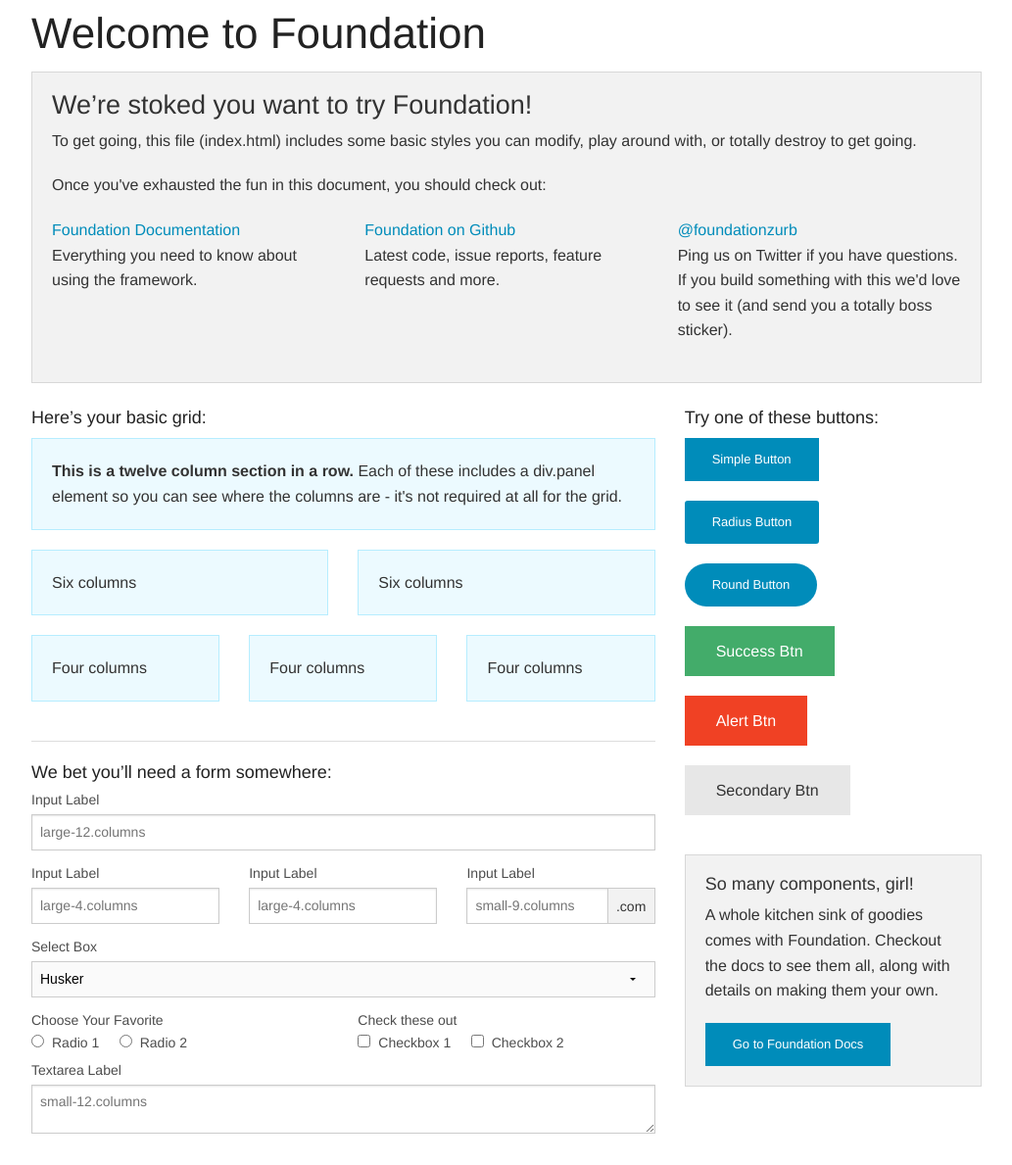
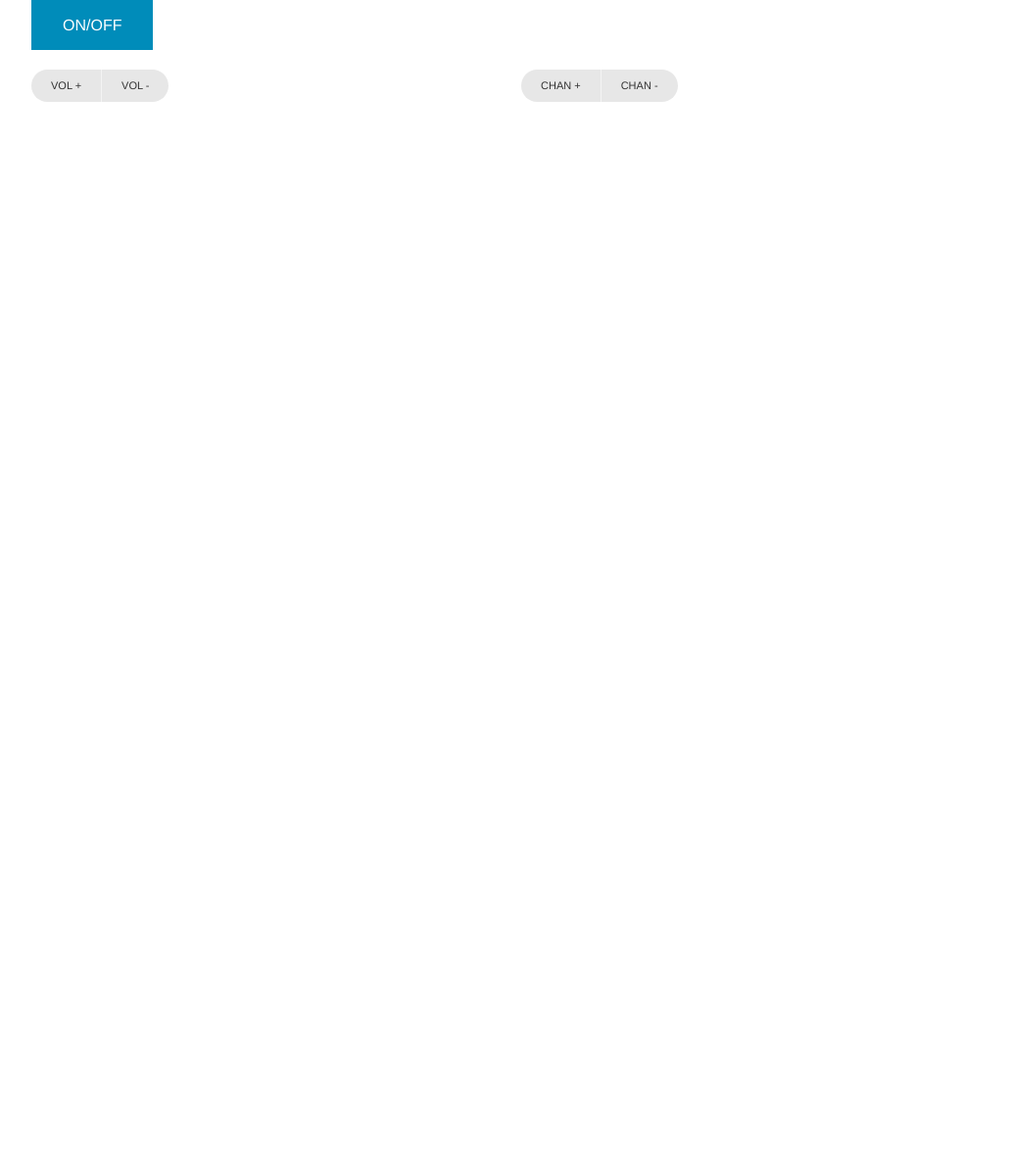
Before and after one commit to lvarney14/Test, a plain HTML site: page index.html in a window 1280 px wide. Shown: the whole page at 98% size, without its empty margins (123-1156 px from the left). After the commit the page ends 800 px from the top, so only its background shows below. Drawn offline with Linux system fonts and the light colour scheme.

Commit message:
1st commit

```diff
--- a/index.html
+++ b/index.html
@@ -3,159 +3,51 @@
   <head>
     <meta charset="utf-8" />
     <meta name="viewport" content="width=device-width, initial-scale=1.0" />
-    <title>Foundation | Welcome</title>
+    <title>TEST</title>
     <link rel="stylesheet" href="css/foundation.css" />
+    <link rel="stylesheet" href="css/styles.css" />
     <script src="js/vendor/modernizr.js"></script>
   </head>
   <body>
 
+    <!-- ON/OFF CONTROLS -->
     <div class="row">
-      <div class="large-12 columns">
-        <h1>Welcome to Foundation</h1>
+      <div class="small-12 columns">
+
+          <a href="#" class="button">ON/OFF</a>
+
       </div>
     </div>
 
+    <!-- VOLUME & CHAN -->
     <div class="row">
-      <div class="large-12 columns">
-      	<div class="panel">
-	        <h3>We&rsquo;re stoked you want to try Foundation! </h3>
-	        <p>To get going, this file (index.html) includes some basic styles you can modify, play around with, or totally destroy to get going.</p>
-	        <p>Once you've exhausted the fun in this document, you should check out:</p>
-	        <div class="row">
-	        	<div class="large-4 medium-4 columns">
-	    		<p><a href="http://foundation.zurb.com/docs">Foundation Documentation</a><br />Everything you need to know about using the framework.</p>
-	    	</div>
-	        	<div class="large-4 medium-4 columns">
-	        		<p><a href="http://github.com/zurb/foundation">Foundation on Github</a><br />Latest code, issue reports, feature requests and more.</p>
-	        	</div>
-	        	<div class="large-4 medium-4 columns">
-	        		<p><a href="http://twitter.com/foundationzurb">@foundationzurb</a><br />Ping us on Twitter if you have questions. If you build something with this we'd love to see it (and send you a totally boss sticker).</p>
-	        	</div>
-					</div>
-      	</div>
-      </div>
+
+      <!-- VOL -->
+      <div class="small-6 columns">
+
+          <div class="button-bar">
+            <ul class="button-group round">
+              <li><a href="#" class="tiny button secondary">VOL +</a></li>
+              <li><a href="#" class="tiny button secondary">VOL -</a></li>
+            </ul>
           </div>
 
-    <div class="row">
-      <div class="large-8 medium-8 columns">
-        <h5>Here&rsquo;s your basic grid:</h5>
-        <!-- Grid Example -->
-
-        <div class="row">
-          <div class="large-12 columns">
-            <div class="callout panel">
-              <p><strong>This is a twelve column section in a row.</strong> Each of these includes a div.panel element so you can see where the columns are - it's not required at all for the grid.</p>
-            </div>
-          </div>
-        </div>
-        <div class="row">
-          <div class="large-6 medium-6 columns">
-            <div class="callout panel">
-              <p>Six columns</p>
-            </div>
-          </div>
-          <div class="large-6 medium-6 columns">
-            <div class="callout panel">
-              <p>Six columns</p>
-            </div>
-          </div>
-        </div>
-        <div class="row">
-          <div class="large-4 medium-4 small-4 columns">
-            <div class="callout panel">
-              <p>Four columns</p>
-            </div>
-          </div>
-          <div class="large-4 medium-4 small-4 columns">
-            <div class="callout panel">
-              <p>Four columns</p>
-            </div>
-          </div>
-          <div class="large-4 medium-4 small-4 columns">
-            <div class="callout panel">
-              <p>Four columns</p>
-            </div>
-          </div>
       </div>
 
-        <hr />
+      <!-- CHAN -->
+      <div class="small-6 columns">
 
-        <h5>We bet you&rsquo;ll need a form somewhere:</h5>
-        <form>
-				  <div class="row">
-				    <div class="large-12 columns">
-				      <label>Input Label</label>
-				      <input type="text" placeholder="large-12.columns" />
-				    </div>
-				  </div>
-				  <div class="row">
-				    <div class="large-4 medium-4 columns">
-				      <label>Input Label</label>
-				      <input type="text" placeholder="large-4.columns" />
-				    </div>
-				    <div class="large-4 medium-4 columns">
-				      <label>Input Label</label>
-				      <input type="text" placeholder="large-4.columns" />
-				    </div>
-				    <div class="large-4 medium-4 columns">
-				      <div class="row collapse">
-				        <label>Input Label</label>
-				        <div class="small-9 columns">
-				          <input type="text" placeholder="small-9.columns" />
-				        </div>
-				        <div class="small-3 columns">
-				          <span class="postfix">.com</span>
-				        </div>
-				      </div>
-				    </div>
-				  </div>
-				  <div class="row">
-				    <div class="large-12 columns">
-				      <label>Select Box</label>
-				      <select>
-				        <option value="husker">Husker</option>
-				        <option value="starbuck">Starbuck</option>
-				        <option value="hotdog">Hot Dog</option>
-				        <option value="apollo">Apollo</option>
-				      </select>
-				    </div>
-				  </div>
-				  <div class="row">
-				    <div class="large-6 medium-6 columns">
-				      <label>Choose Your Favorite</label>
-				      <input type="radio" name="pokemon" value="Red" id="pokemonRed"><label for="pokemonRed">Radio 1</label>
-				      <input type="radio" name="pokemon" value="Blue" id="pokemonBlue"><label for="pokemonBlue">Radio 2</label>
-				    </div>
-				    <div class="large-6 medium-6 columns">
-				      <label>Check these out</label>
-				      <input id="checkbox1" type="checkbox"><label for="checkbox1">Checkbox 1</label>
-				      <input id="checkbox2" type="checkbox"><label for="checkbox2">Checkbox 2</label>
-				    </div>
-				  </div>
-				  <div class="row">
-				    <div class="large-12 columns">
-				      <label>Textarea Label</label>
-				      <textarea placeholder="small-12.columns"></textarea>
-				    </div>
-				  </div>
-				</form>
+          <div class="button-bar">
+            <ul class="button-group round">
+              <li><a href="#" class="tiny button secondary">CHAN +</a></li>
+              <li><a href="#" class="tiny button secondary">CHAN -</a></li>
+            </ul>
           </div>
 
-      <div class="large-4 medium-4 columns">
-			  <h5>Try one of these buttons:</h5>
-			  <p><a href="#" class="small button">Simple Button</a><br/>
-        <a href="#" class="small radius button">Radius Button</a><br/>
-        <a href="#" class="small round button">Round Button</a><br/>
-        <a href="#" class="medium success button">Success Btn</a><br/>
-        <a href="#" class="medium alert button">Alert Btn</a><br/>
-        <a href="#" class="medium secondary button">Secondary Btn</a></p>
-				<div class="panel">
-        	<h5>So many components, girl!</h5>
-        	<p>A whole kitchen sink of goodies comes with Foundation. Checkout the docs to see them all, along with details on making them your own.</p>
-        	<a href="http://foundation.zurb.com/docs/" class="small button">Go to Foundation Docs</a>
       </div>
+
     </div>
-    </div>
+
 
     <script src="js/vendor/jquery.js"></script>
     <script src="js/foundation.min.js"></script>
```
Also changed, not shown: css/styles.css (added). Lines whose indentation alone changed are shown as unchanged.
